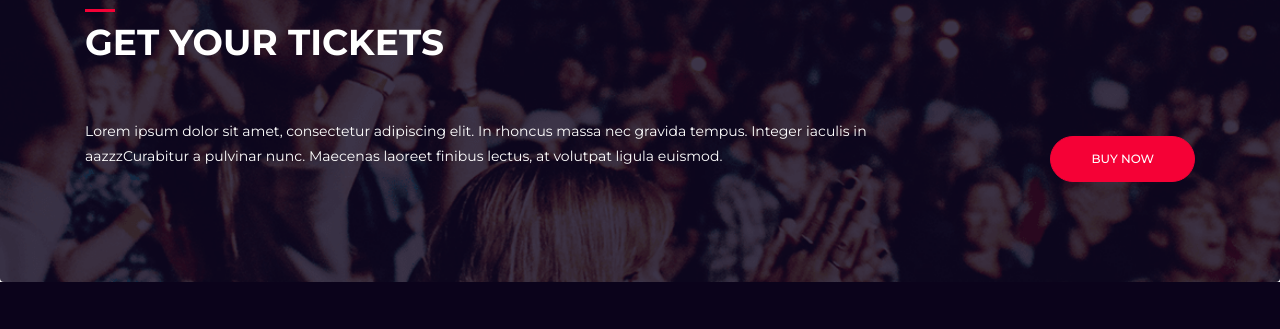
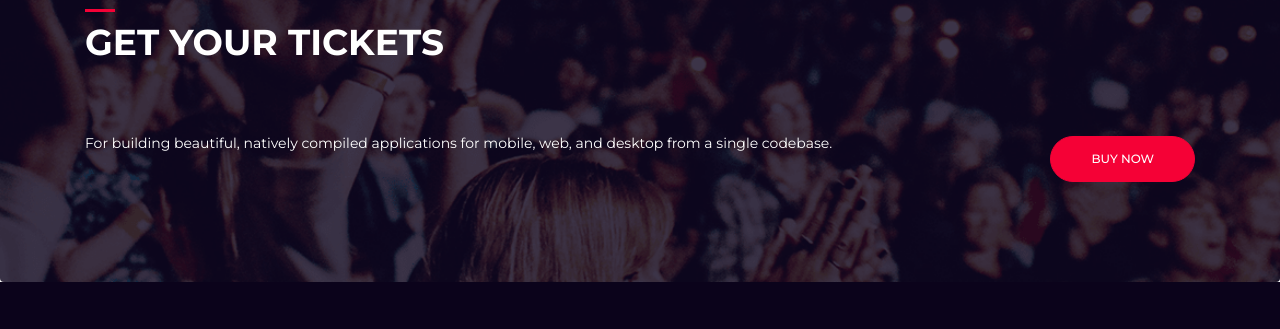
Before and after one commit to aviabird/fluttergirls-event, a plain HTML site: page index.html in a window 1280 px wide. Shown: the part 4002-4331 px from the top of the page. Drawn offline with Linux system fonts and the light colour scheme; files whose address does not match are found by name.

Commit message:
content update

```diff
--- a/index.html
+++ b/index.html
@@ -478,7 +478,7 @@
         </div>
         <div class="row justify-content-center align-items-center">
             <div class="col-md-9 text-md-left text-center color-light">
-                Lorem ipsum dolor sit amet, consectetur adipiscing elit. In rhoncus massa nec gravida tempus. Integer iaculis in aazzzCurabitur a pulvinar nunc. Maecenas laoreet finibus lectus, at volutpat ligula euismod.
+                For building beautiful, natively compiled applications for mobile, web, and desktop from a single codebase.
             </div>
             <div class="col-md-3 text-md-right text-center">
                 <a href="https://www.townscript.com/v1/e/flutter-girls-pune-220224" target="_blank" class="btn btn-primary btn-rounded mt30">buy now</a>
```
